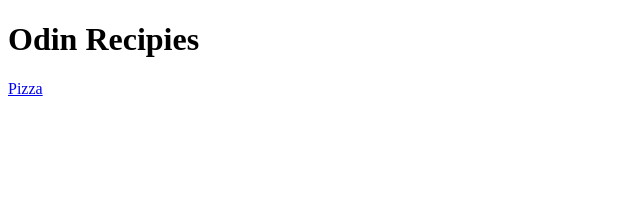
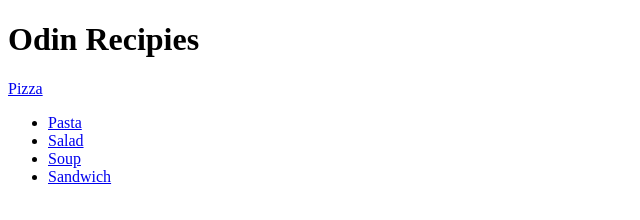
Before and after one commit to anotherdevv/odin-recipes, a plain HTML site: page index.html in a window 1280 px wide. Shown: the whole page, without its empty margins (0-640 px from the left). Drawn offline with Linux system fonts and the light colour scheme.

Commit message:
this is addming more recipes to the home page

```diff
--- a/index.html
+++ b/index.html
@@ -12,5 +12,14 @@
     <h1>Odin Recipies</h1>
     <a href="recipes/pizza.html">Pizza</a>
 
+<ul>
+    <li><a href="../recipes/pasta.html">Pasta</a></li>
+    <li><a href="../recipes/salad.html">Salad</a></li>
+    <li><a href="../recipes/soup.html">Soup</a></li>
+    <li><a href="../recipes/sandwich.html">Sandwich</a></li>
+</ul>
+
+
+
 </body>
 </html>
```
